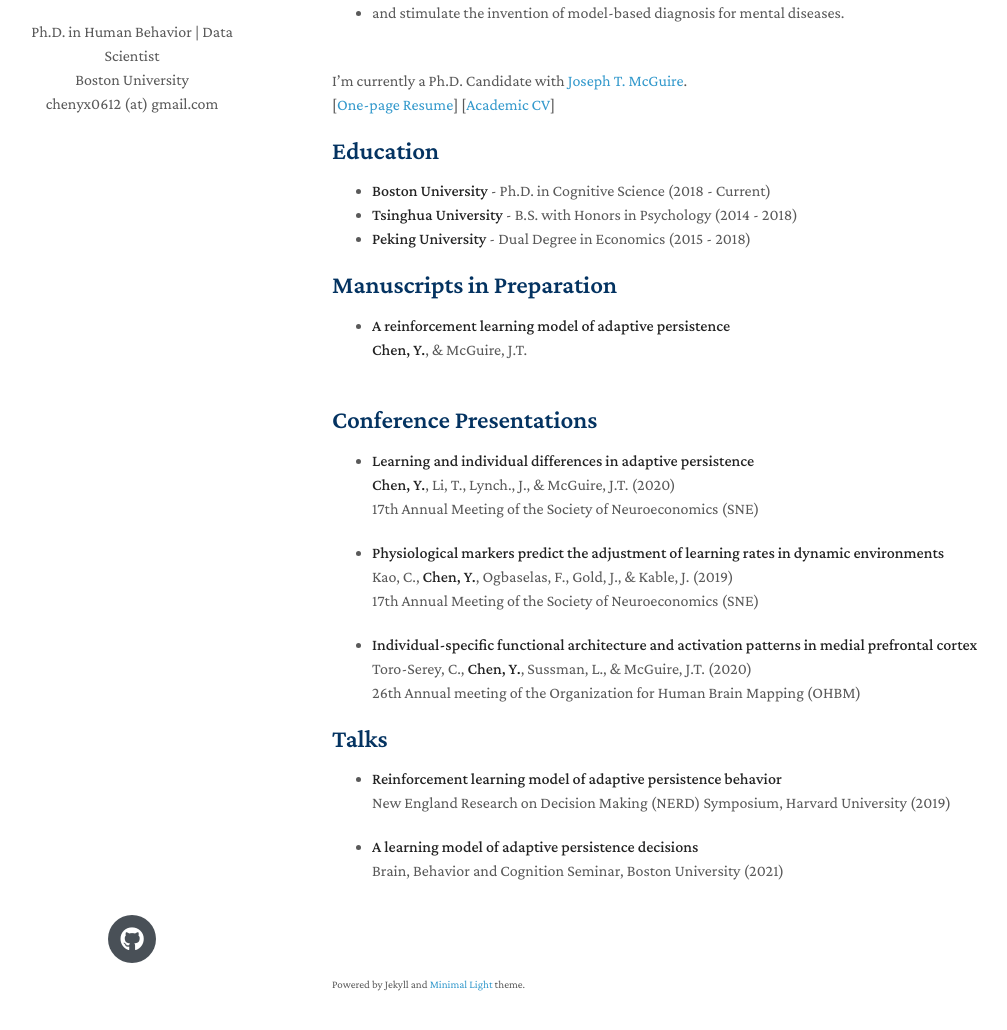
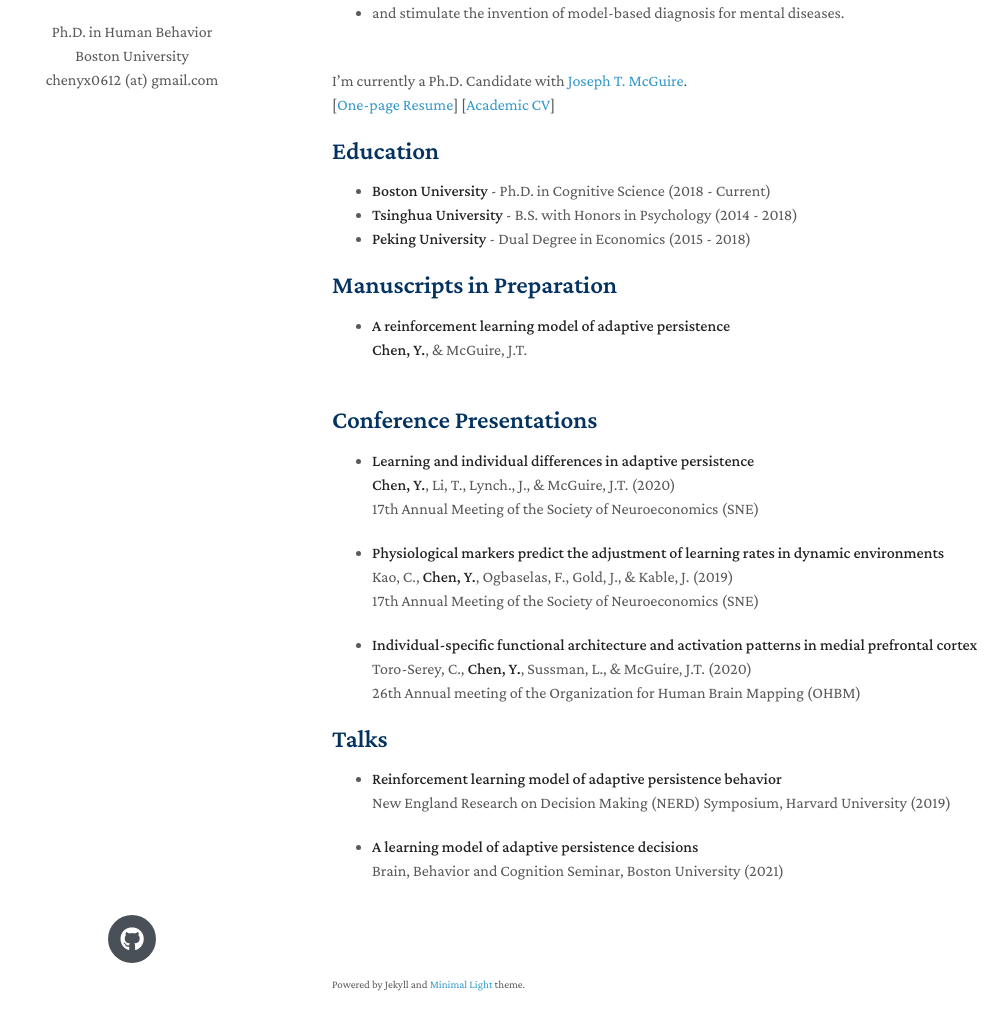
Before and after one commit to yxyxchen/yxyxchen.github.io, a Jekyll site: the page built from index_backup.md, in a window 1280 px wide and 1289 px high. Shown: the part 224-1254 px from the top of the window, without its empty margins (138-1145 px from the left). Built offline with Jekyll 4.4.1, drawn with Linux system fonts in a browser that asks for light colours; nearby versions of some CDN libraries; a style sheet for code colours, icons or effects is not loaded; our own code applies the rules of GitHub Pages for plain Markdown files.

Commit message:
to a story-telling version

```diff
--- a/_config.yml
+++ b/_config.yml
@@ -1,5 +1,5 @@
 title: Yixin Chen
-position: Ph.D. in Human Behavior | Data Scientist
+position: Ph.D. in Human Behavior
 affiliation: Boston University
 email: chenyx0612 (at) gmail.com
 email_address: chenyx0612@gmail.com
```
